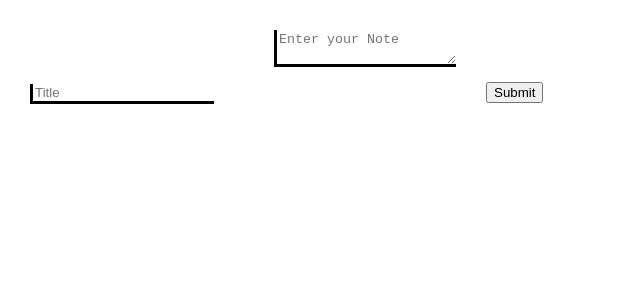
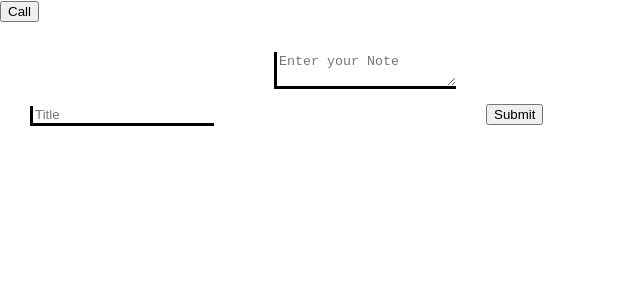
Before and after one commit to skkyfallen/form-test, a React (Create React App) app: page / in a window 1280 px wide. Shown: the top 300 px of the page, without its empty margins (0-640 px from the left). Built offline with nearby package versions, Linux system fonts and the light colour scheme.

Commit message:
Finished API call and Post

```diff
--- a/package.json
+++ b/package.json
@@ -2,7 +2,6 @@
   "name": "form-test",
   "version": "0.1.0",
   "private": true,
-
   "dependencies": {
     "@testing-library/jest-dom": "^5.16.4",
     "@testing-library/react": "^13.3.0",
@@ -11,6 +10,7 @@
     "react": "^18.2.0",
     "react-dom": "^18.2.0",
     "react-hook-form": "^7.32.2",
+    "react-router-dom": "^6.3.0",
     "react-scripts": "5.0.1",
     "web-vitals": "^2.1.4",
     "yup": "^0.32.11"
--- a/src/Components/Notes.js
+++ b/src/Components/Notes.js
@@ -15,19 +15,33 @@ const Notes = () => {
   const handleSubmit = (event) => {
     event.preventDefault();
     console.log("Note Submitted");
+    alert("Submitted");
     (async () => {
-      const response = await Axios.get("http://localhost:4000/notes/");
-      //   const response = await axios.post("http://localhost:4000/notes", { title: '', content:'Ezeh'});
+      const response = await Axios.post("http://localhost:4000/notes", {
+        title: values.title,
+        content: values.content,
+      });
 
       console.log(response.data, response.status);
+      console.log('STATATSTST', response.status)
     })().catch((error) => {
-      console.error(error);
+      console.error(error.response.status, error.response);
+      if(error.response.status >= 400) {
+        alert("Error: " + error.response.data.message)
+      }
     });
-    alert("Submitted");
+  };
+  const requestNote = () => {
+    Axios.get("http://localhost:4000/notes").then((response) => {
+      console.log(response.data.body);
+    });
   };
   return (
     <div>
       <div className="notes-container">
+        <button className="callApi" onClick={requestNote}>
+          Call
+        </button>
         <form className="notes-form" onSubmit={handleSubmit}>
           <input
             onChange={handleTitleChange}
```
Also changed, not shown: 1 other file (tests, documents, lock files or other folders).
